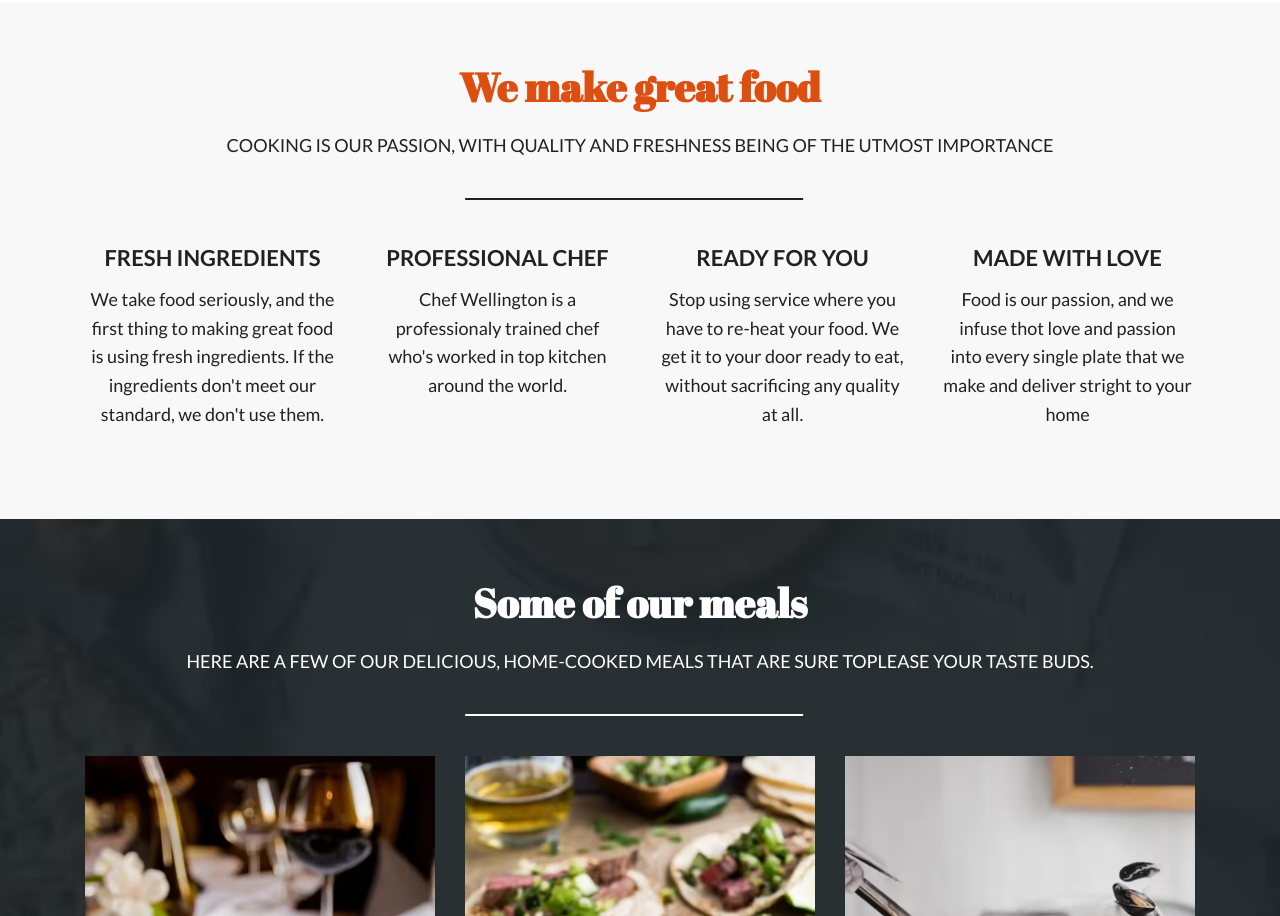
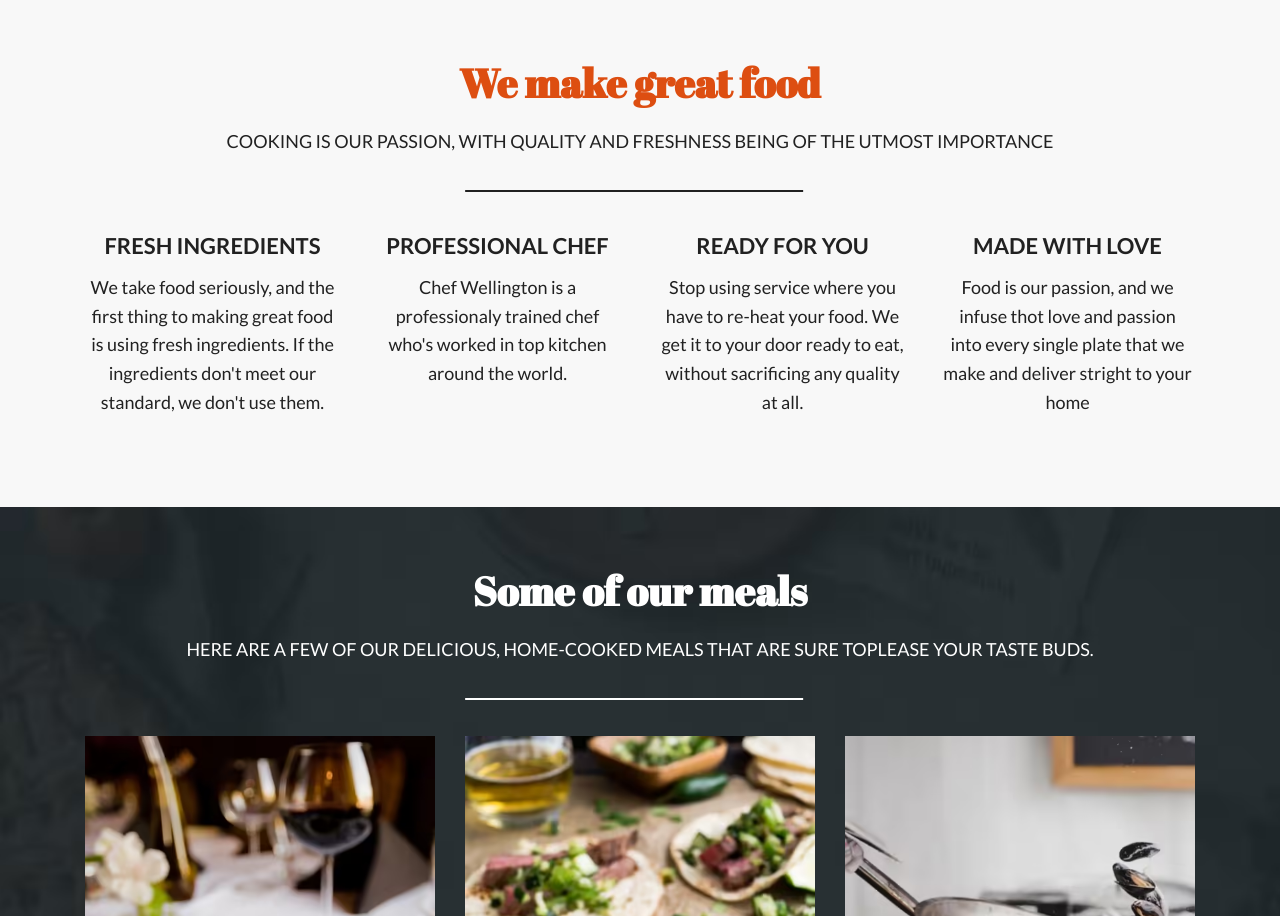
Before and after one commit to adamsJS23/Catering_rossi, a website: page index.html in a window 1280 px wide. Shown: the part 1340-2256 px from the top of the page. Drawn offline with nearby package versions, Linux system fonts and the light colour scheme; files that its build step writes are made by us from their sources.

Commit message:
Replaced rem unit with em

```diff
--- a/sass/_mixins.scss
+++ b/sass/_mixins.scss
@@ -8,35 +8,35 @@
 %style-sup-text--1 {
   display: block;
   text-transform: uppercase;
-  margin-bottom: 4rem;
+  margin-bottom: 2em;
 }
 
 %style-sup-text--2 {
   position: relative;
-  padding-bottom: 4rem;
+  padding-bottom: 2em;
 }
 
 @mixin for-screen-size($screen-size) {
   @if ($screen-size==tab-port) {
-    @media only screen and (min-width: 500px) {
+    @media only screen and (min-width: 31.25em) {
       @content;
     }
   }
 
   @if ($screen-size==tab-land) {
-    @media only screen and (min-width: 850px) {
+    @media only screen and (min-width: 53.15em) {
       @content;
     }
   }
 
   @if ($screen-size==desktop) {
-    @media only screen and (min-width: 1100px) {
+    @media only screen and (min-width: 68.75em) {
       @content;
     }
   }
 
   @if ($screen-size==desktop-large) {
-    @media only screen and (min-width: 1285px) {
+    @media only screen and (min-width: 80.25em) {
       @content;
     }
   }
```
